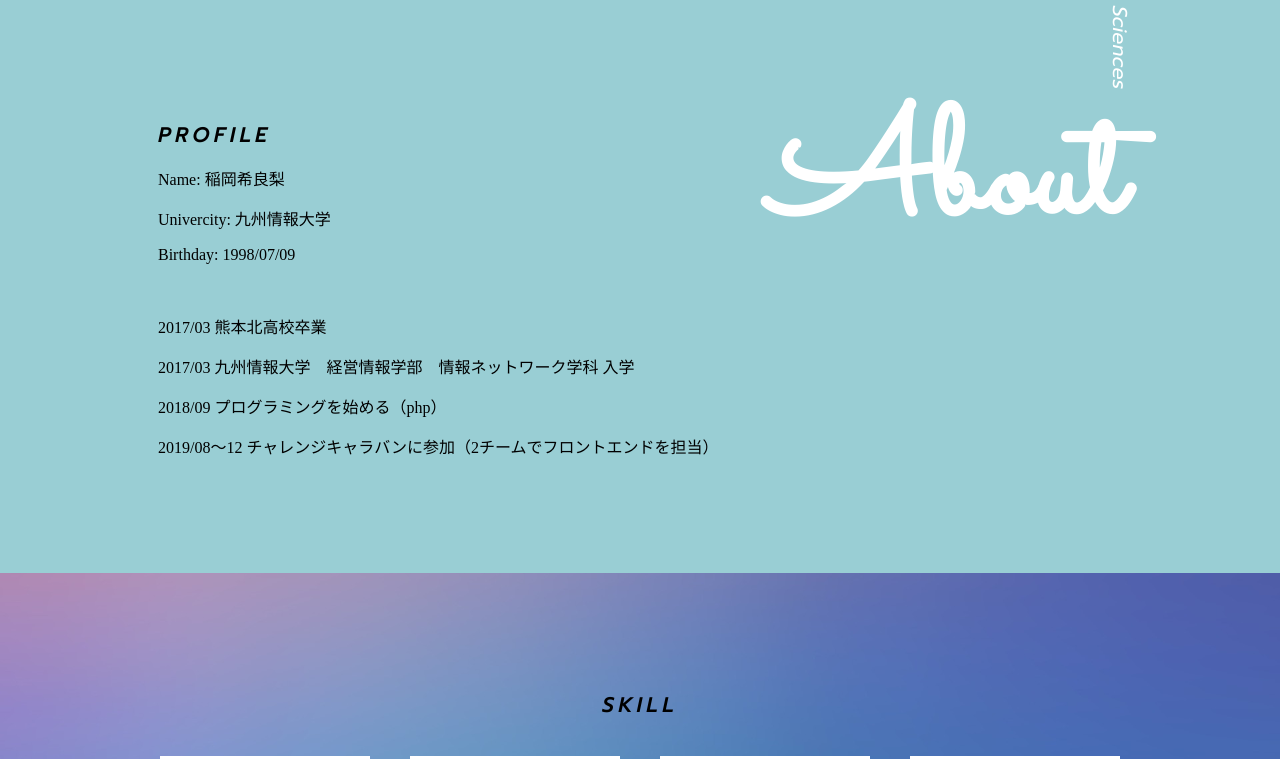
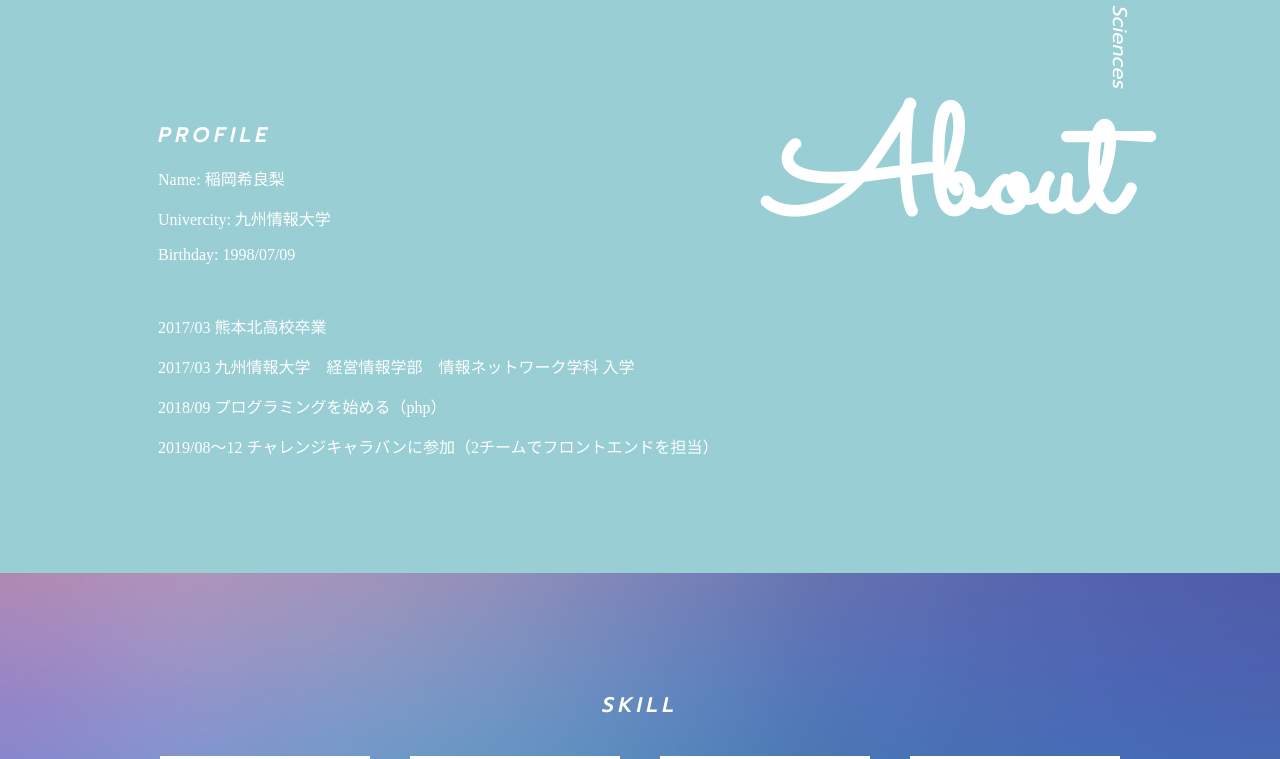
Before and after one commit to kirari-kiis/portfolio-react, a React (Create React App) app: page / in a window 1280 px wide. Shown: the part 802-1561 px from the top of the page. Built offline with nearby package versions, Linux system fonts and the light colour scheme.

Commit message:
font調整

```diff
--- a/src/about/about.css
+++ b/src/about/about.css
@@ -37,15 +37,20 @@
     text-align: left;
     font-size: 15px;
 }
+#profile > p{
+    color: white;
+}
 
 #prologo{
     font-size: 20px;
     font-family: 'Prompt', sans-serif;
     letter-spacing: 5px;
+    color: white;
 }
 
 #skilllogo{
     font-size: 20px;
     font-family: 'Prompt', sans-serif;
     letter-spacing: 5px;
+    color: white;
 }
--- a/src/works/works.css
+++ b/src/works/works.css
@@ -39,6 +39,6 @@
     margin: 20px;
     padding: 5px;
     vertical-align: top;
-    font-size: 2px;
+    font-size: 10px;
     color: white;
 }
```
